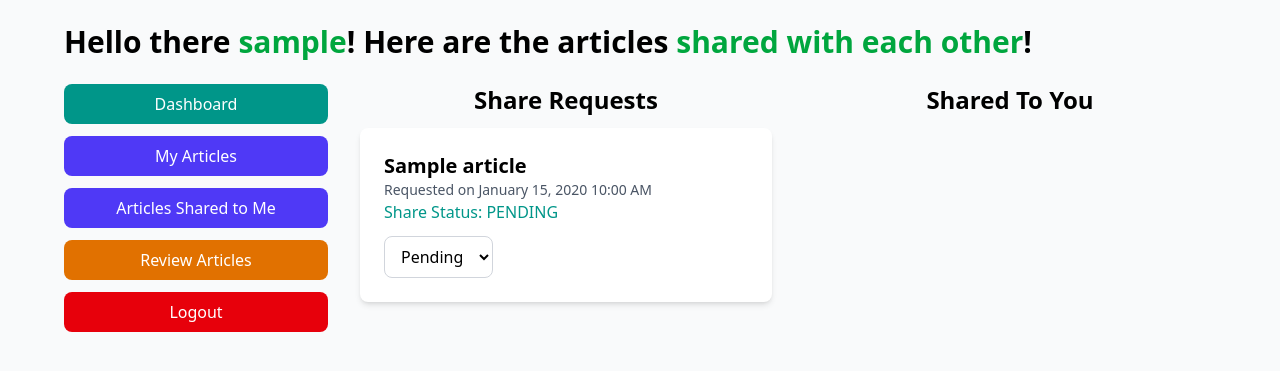
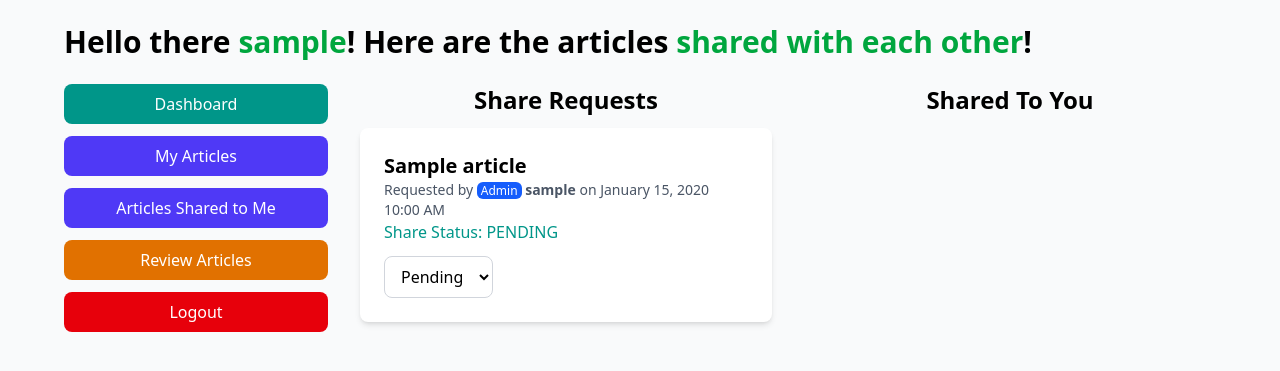
Before and after one commit to ntpyxl/PHP_School_Newspaper_System, a PHP site: page /dashboard/shared_articles.php in a window 1280 px wide. Shown: the part 60-431 px from the top of the page. Run offline with PHP 8.4, Linux system fonts and the light colour scheme; the visitor is signed in with stand-in values (Sample User, id 1); tables that the repository leaves empty hold one stand-in row (values such as "Sample post").

Commit message:
Fixed register not inputting role

```diff
--- a/core/classes/User.php
+++ b/core/classes/User.php
@@ -42,7 +42,7 @@ class User extends Database
      * @param bool $is_admin Whether the user is an admin.
      * @return bool True on success, false on failure.
      */
-    public function registerUser($username, $email, $password, $is_admin = true)
+    public function registerUser($username, $email, $password, $is_admin)
     {
         $hashed_password = password_hash($password, PASSWORD_DEFAULT);
         $sql = "INSERT INTO school_publication_users (username, email, password, is_admin) VALUES (?, ?, ?, ?)";
--- a/core/handler.php
+++ b/core/handler.php
@@ -5,6 +5,7 @@ if (isset($_POST['insertNewUserBtn'])) {
     $username = htmlspecialchars(trim($_POST['username']));
     $email = htmlspecialchars(trim($_POST['email']));
     $password = trim($_POST['password']);
+    $is_admin = $_POST['role'];
     $confirm_password = trim($_POST['confirm_password']);
 
     if (empty($username) || empty($email) || empty($password) || empty($confirm_password)) {
@@ -28,7 +29,7 @@ if (isset($_POST['insertNewUserBtn'])) {
         exit;
     }
 
-    if ($userObj->registerUser($username, $email, $password)) {
+    if ($userObj->registerUser($username, $email, $password, $is_admin)) {
         header("Location: ../login.php");
         exit;
     } else {
--- a/dashboard/shared_articles.php
+++ b/dashboard/shared_articles.php
@@ -51,7 +51,17 @@ if (!$userObj->isLoggedIn()) {
                                 <h2 class="text-xl font-semibold"><?php echo $article['title']; ?></h2>
 
                                 <p class="block text-gray-600 text-sm">
-                                    Requested on <?php echo date("F j, Y g:i A", strtotime($article['requested_at'])); ?>
+                                    Requested by
+
+                                    <?php if ($article['requester_is_admin'] == 1) { ?>
+                                        <span class="px-1 rounded-md bg-blue-600 text-white text-xs">Admin</span>
+                                    <?php } elseif ($article['requester_is_admin'] == 0) { ?>
+                                        <span class="px-1 rounded-md bg-green-600 text-white text-xs">Writer</span>
+                                    <?php } ?>
+
+                                    <span class="font-bold"><?php echo $article['requester_username'] ?></span>
+
+                                    on <?php echo date("F j, Y g:i A", strtotime($article['requested_at'])); ?>
                                 </p>
 
                                 <?php
@@ -101,7 +111,17 @@ if (!$userObj->isLoggedIn()) {
                                 <h2 class="text-xl font-semibold"><?php echo $article['title']; ?></h2>
 
                                 <p class="block text-gray-600 text-sm">
-                                    Requested on <?php echo date("F j, Y g:i A", strtotime($article['requested_at'])); ?>
+                                    Requested by
+
+                                    <?php if ($article['requester_is_admin'] == 1) { ?>
+                                        <span class="px-1 rounded-md bg-blue-600 text-white text-xs">Admin</span>
+                                    <?php } elseif ($article['requester_is_admin'] == 0) { ?>
+                                        <span class="px-1 rounded-md bg-green-600 text-white text-xs">Writer</span>
+                                    <?php } ?>
+
+                                    <span class="font-bold"><?php echo $article['requester_username'] ?></span>
+
+                                    on <?php echo date("F j, Y g:i A", strtotime($article['requested_at'])); ?>
                                 </p>
 
                                 <?php
```
